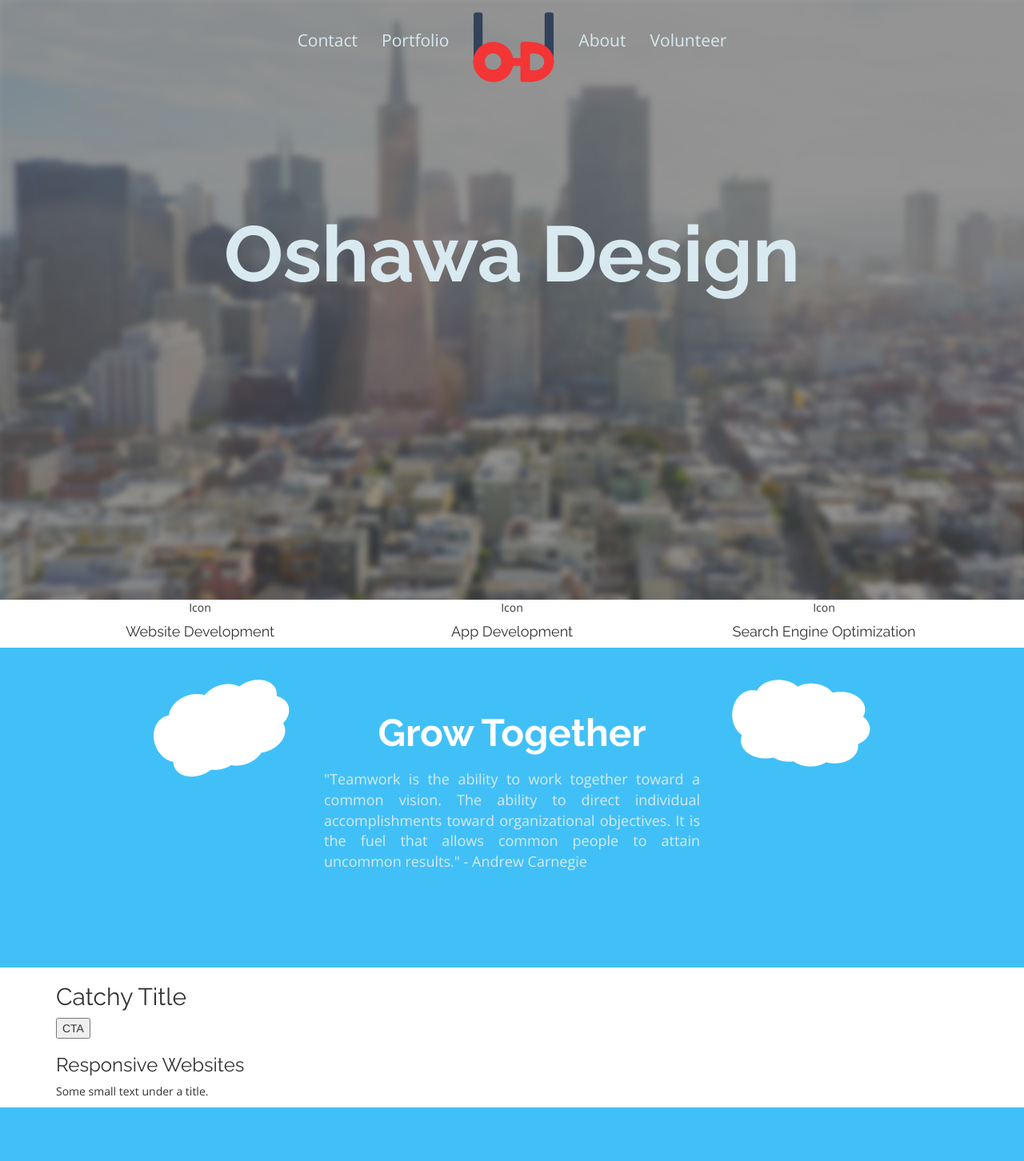
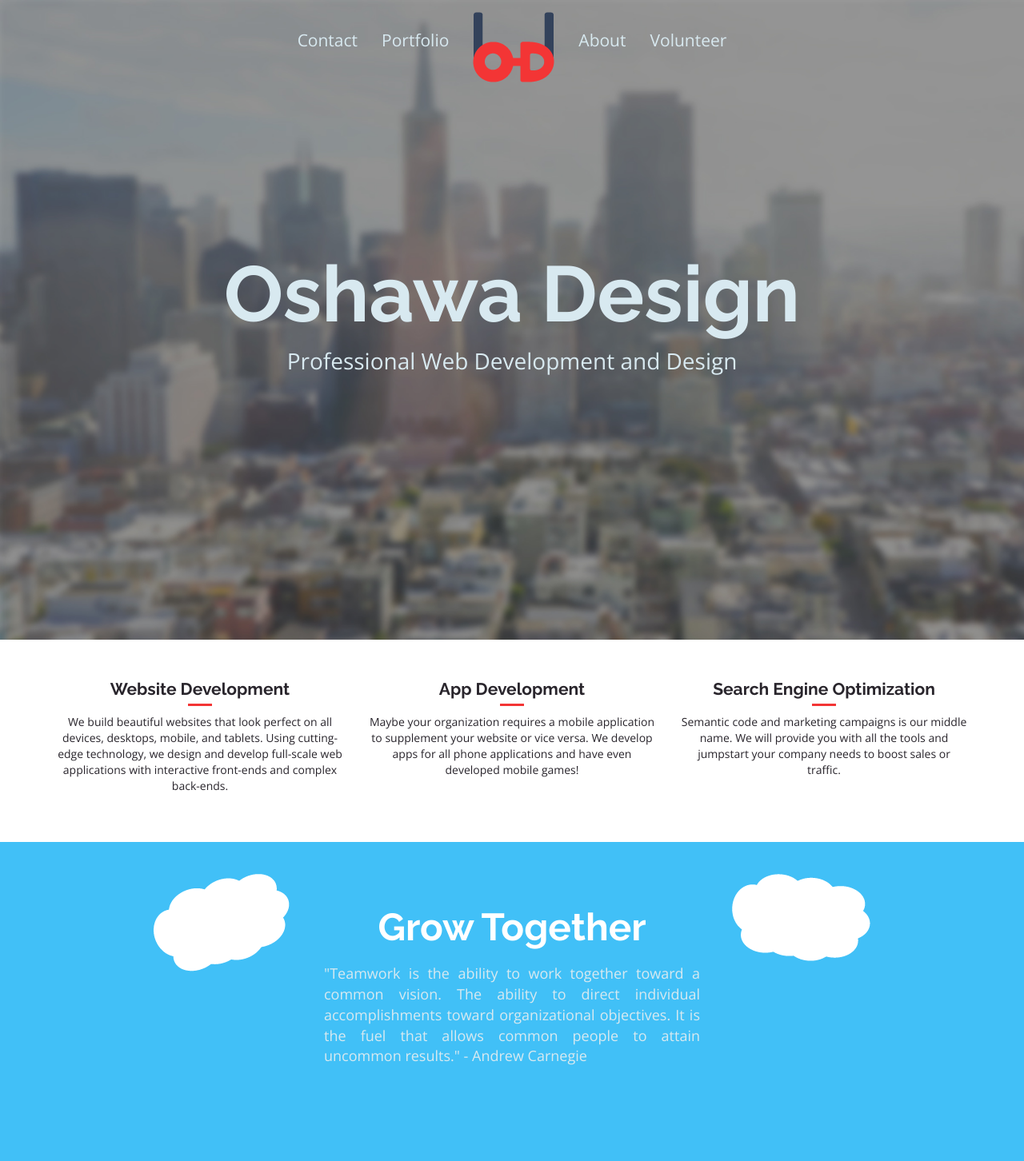
Before and after one commit to Munsterberg/oshawa-design, a PHP site: page / in a window 1280 px wide. Shown: the top 1452 px of the page at 80% size. Before the commit the page ends 1385 px from the top, so only its background shows below. Run offline with PHP 8.4, Linux system fonts and the light colour scheme; some libraries are stand-ins or nearby versions.

Commit message:
Info section styled and formatted

```diff
--- a/css/main.css
+++ b/css/main.css
@@ -29,13 +29,27 @@
   background-image: url(../../img/herobg.jpg);
   background-repeat: no-repeat;
   background-size: cover;
-  min-height: 750px; }
-  .landing-header h1 {
+  height: 100vh;
+  width: 100%; }
+
+.introduction {
+  position: absolute;
+  top: 45%;
+  left: 50%;
+  transform: translate(-50%, -50%);
+  width: 100%;
+  text-align: center; }
+  .introduction h1 {
     color: #D8E9F0;
     font-weight: 700;
     font-size: 7em;
     text-align: center;
-    padding: 150px 0 50px 0; }
+    margin-bottom: 10px; }
+  .introduction p {
+    color: #D8E9F0;
+    font-size: 2em;
+    text-align: center;
+    margin: 0; }
 
 .cloud-section {
   background-color: #41C0F7;
@@ -66,7 +80,13 @@
   margin-top: 40px; }
 
 .info-section {
-  text-align: center; }
+  text-align: center;
+  color: #29252C;
+  padding: 50px 0 50px 0; }
+  .info-section h4 {
+    margin: 0;
+    font-size: 1.5em;
+    font-weight: 700; }
 
 h1, h2, h3, h4, h5, h6 {
   font-family: "Raleway", sans-serif; }
@@ -219,4 +239,10 @@
 td, th {
   padding: 0; }
 
+.small-line {
+  width: 30px;
+  border-top: 3px solid #F33535;
+  display: inline-block;
+  margin-bottom: 5px; }
+
 /*# sourceMappingURL=main.css.map */
--- a/index.php
+++ b/index.php
@@ -4,7 +4,10 @@
 
 <div class="jumbotron landing-header">
   <div class="container">
-    <h1 class="landing-title">Oshawa Design</h1>
+    <div class="introduction">
+      <h1>Oshawa Design</h1>
+      <p>Professional Web Development and Design</p>
+    </div>
   </div>
 </div>
 
@@ -12,16 +15,19 @@
   <div class="container">
     <div class="row">
       <div class="col-md-4">
-        <p>Icon</p>
         <h4>Website Development</h4>
+        <div class="small-line"></div>
+        <p>We build beautiful websites that look perfect on all devices, desktops, mobile, and tablets. Using cutting-edge technology, we design and develop full-scale web applications with interactive front-ends and complex back-ends.</p>
       </div>
       <div class="col-md-4">
-        <p>Icon</p>
         <h4>App Development</h4>
+        <div class="small-line"></div>
+        <p>Maybe your organization requires a mobile application to supplement your website or vice versa. We develop apps for all phone applications and have even developed mobile games!</p>
       </div>
       <div class="col-md-4">
-        <p>Icon</p>
         <h4>Search Engine Optimization</h4>
+        <div class="small-line"></div>
+        <p>Semantic code and marketing campaigns is our middle name. We will provide you with all the tools and jumpstart your company needs to boost sales or traffic.</p>
       </div>
     </div>
   </div>
--- a/scss/base/_main.scss
+++ b/scss/base/_main.scss
@@ -43,14 +43,31 @@
   background-image: url(../../img/herobg.jpg);
   background-repeat: no-repeat;
   background-size: cover;
-  min-height: 750px;
+  height: 100vh;
+  width: 100%;
+}
 
-  h1 {
+.introduction {
+    position: absolute;
+    top: 45%;
+    left: 50%;
+    transform: translate(-50%, -50%);
+    width: 100%;
+    text-align: center;
+
+    h1 {
     color: $cream-color;
     font-weight: $title-font-weight;
     font-size: 7em;
     text-align: center;
-    padding: 150px 0 50px 0;
+    margin-bottom: 10px;
+  }
+
+  p {
+    color: $cream-color;
+    font-size: 2em;
+    text-align: center;
+    margin: 0;
   }
 }
 
@@ -92,9 +109,17 @@
   margin-top: 40px;
 }
 
-// Cloud Section
+// Info Section
 // ====================
 
 .info-section {
   text-align: center;
+  color: $dark-color;
+  padding: 50px 0 50px 0;
+
+  h4 {
+    margin: 0;
+    font-size: 1.5em;
+    font-weight: $title-font-weight;
+  }
 }
--- a/scss/objects/_main.scss
+++ b/scss/objects/_main.scss
@@ -0,0 +1,6 @@
+.small-line {
+  width: 30px;
+  border-top: 3px solid $red-color;
+  display: inline-block;
+  margin-bottom: 5px;
+}
```
